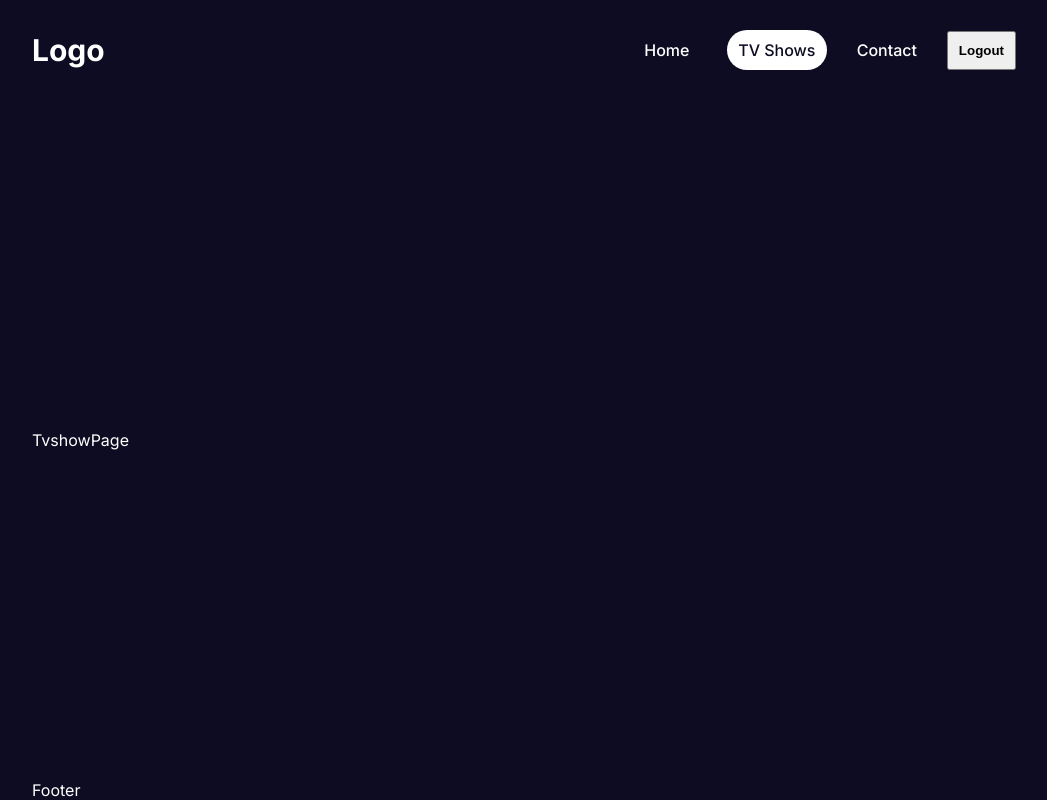
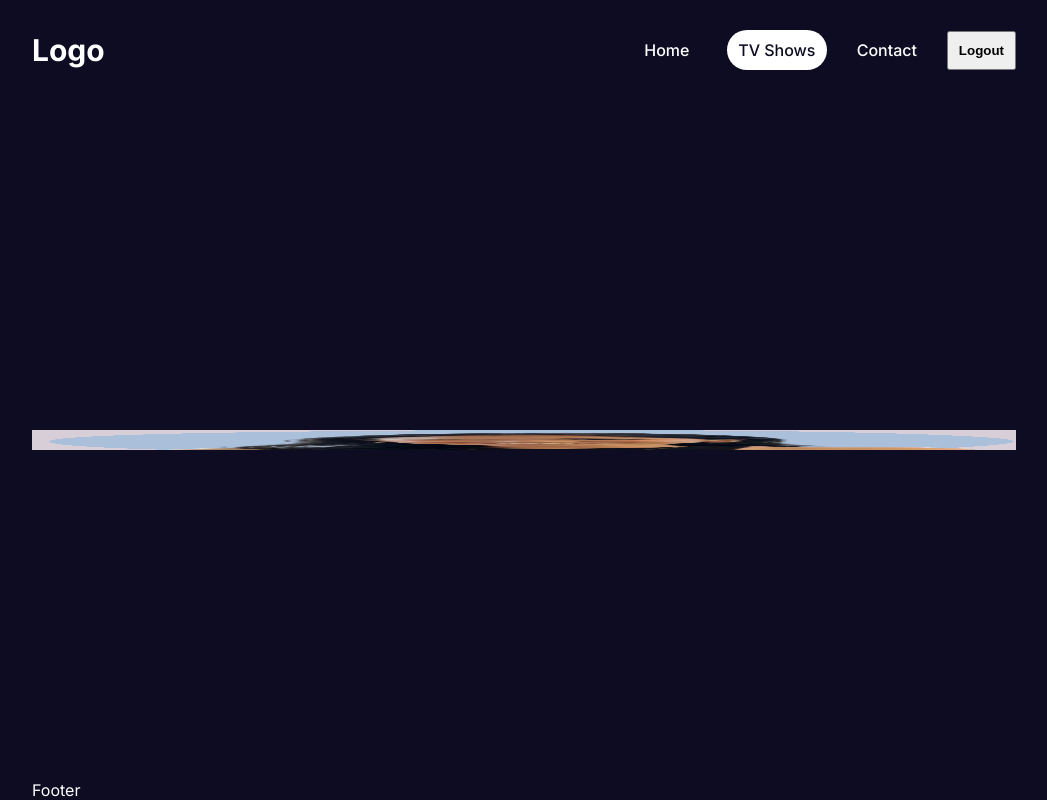
Before and after one commit to vmaineng/movie-night, a Next.js app in the folder front/: page /tvshows in a window 1280 px wide. Shown: the whole page, without its empty margins (116-1163 px from the left). Built offline with nearby package versions, Linux system fonts and the light colour scheme.

Commit message:
added in hero

```diff
--- a/front/src/app/globals.css
+++ b/front/src/app/globals.css
@@ -37,6 +37,7 @@ a {
   justify-content: space-between;
 }
 
+/* CSS break points for specific screens */
 @media (max-width: 1536px) {
   .container {
     width: 1366px;
--- /dev/null
+++ b/front/src/app/home.module.css
@@ -0,0 +1,3 @@
+.container{
+
+}
--- a/front/src/app/page.jsx
+++ b/front/src/app/page.jsx
@@ -1,9 +1,19 @@
 import React from 'react'
+import Image from 'next/image'
 
 const Home = () => {
   return (
-    <div>
-
+    <div className={styles.container}>
+      <div className={styles.textContainer}>
+        <h1> Happiness</h1>
+        <p> Lorem ipsum</p>
+        <div className={styles.buttons}>
+          <button>Learn more</button>
+        </div>
+      </div>
+      <div className={styles.imageContainer}>
+        <Image src="hero.png" alt="hero" fill className={styles.heroImg}/>
+      </div>
 
     </div>
   )
--- a/front/src/app/tvshows/page.jsx
+++ b/front/src/app/tvshows/page.jsx
@@ -1,8 +1,13 @@
 import React from 'react'
+import Image from 'next/image'
+import styles from "./tvshows.module.css"
 
 const TvshowPage = () => {
   return (
-    <div>TvshowPage</div>
+    <div className={styles.showContainer}>
+      TvshowPage
+      <Image src="/about.png" alt="" fill />
+      </div>
   )
 }
 
--- /dev/null
+++ b/front/src/app/tvshows/tvshows.module.css
@@ -0,0 +1,4 @@
+.showContainer{
+    position: relative;
+    width: 500;
+}
```
Also changed, not shown: front/public/about.png (added).
